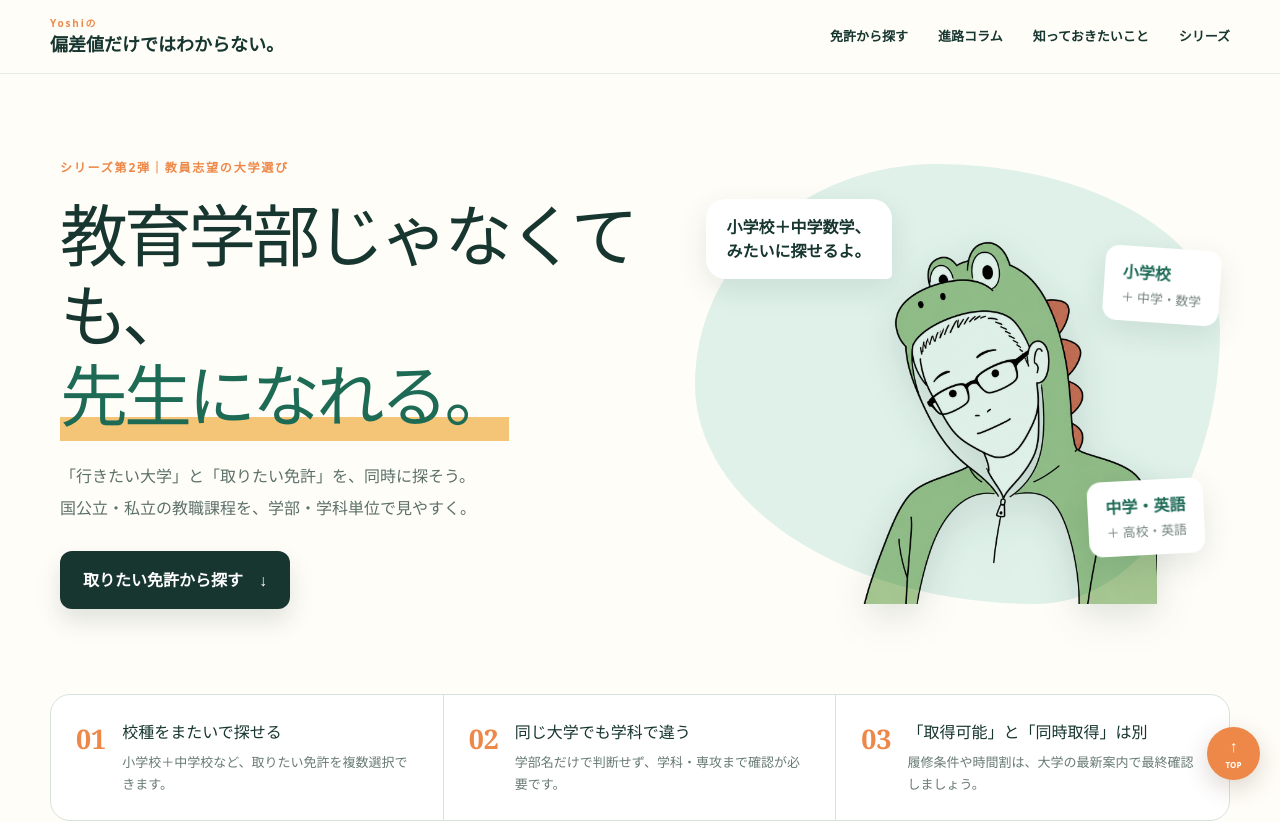
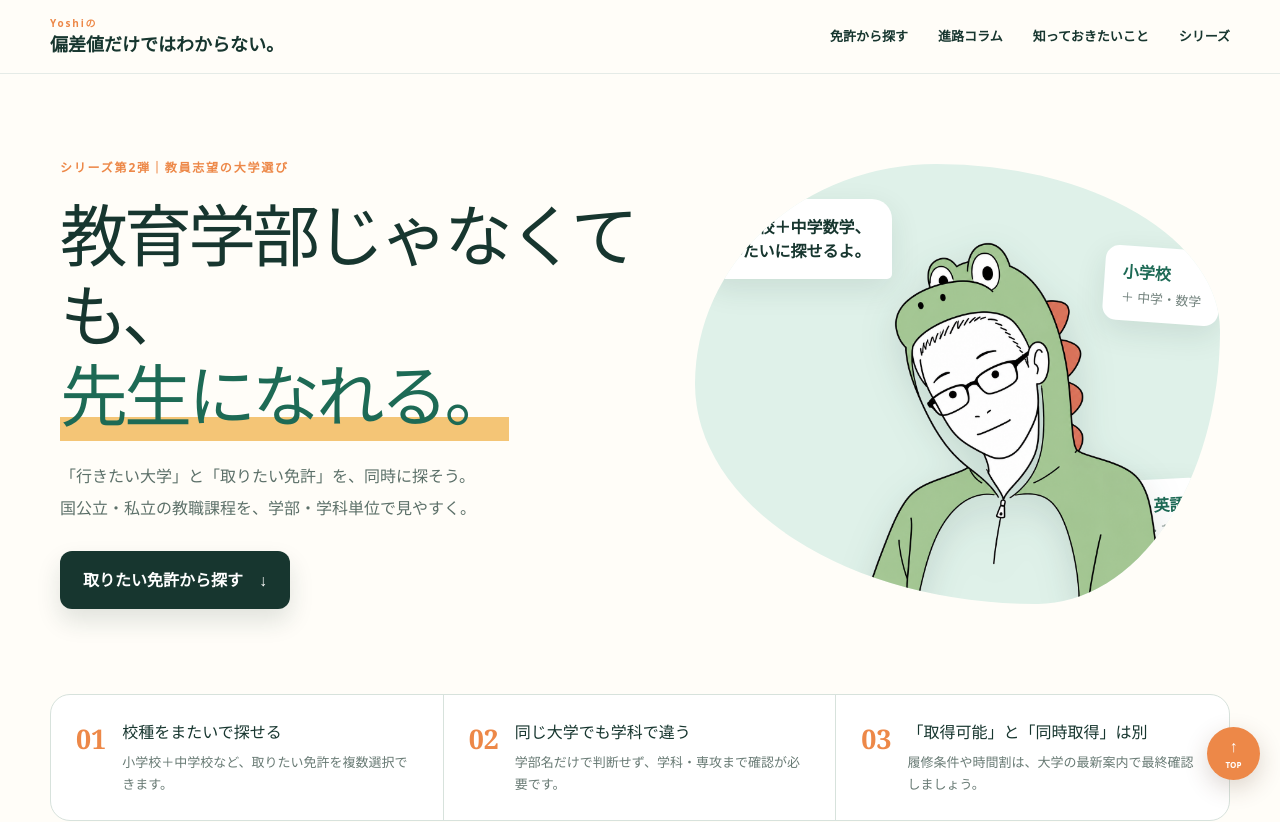
Before and after one commit to yoshiokayuta2-lgtm/teacher-license-navi, a Next.js app: page / in a window 1280 px wide. Shown: the top 822 px of the page. Built offline with nearby package versions, Linux system fonts and the light colour scheme.

Commit message:
Add files via upload

```diff
--- a/app/globals.css
+++ b/app/globals.css
@@ -86,7 +86,9 @@ body:has(.articleOverlay){overflow:hidden}
   .articleSection h3{font-size:19px}
   .articleActions{display:grid}
 }
-.yoshiHero{position:absolute;left:24%;bottom:0;width:64%;height:88%;object-fit:cover;object-position:50% 16%;mix-blend-mode:multiply;filter:drop-shadow(0 12px 18px #17362f22)}
+.visual{overflow:hidden;isolation:isolate}
+.bubble,.mini{z-index:2}
+.yoshiHero{position:absolute;z-index:3;left:24%;bottom:-1px;width:64%;height:88%;object-fit:cover;object-position:50% 16%;mix-blend-mode:normal;filter:drop-shadow(0 12px 18px #17362f22)}
 .columnArt img{position:absolute;right:28px;bottom:-8px;width:136px;height:136px;object-fit:contain;object-position:center bottom;opacity:.96;z-index:1}
 .columnArt span,.columnArt b{z-index:2;position:relative}
 .columnArt b{position:absolute}
```
